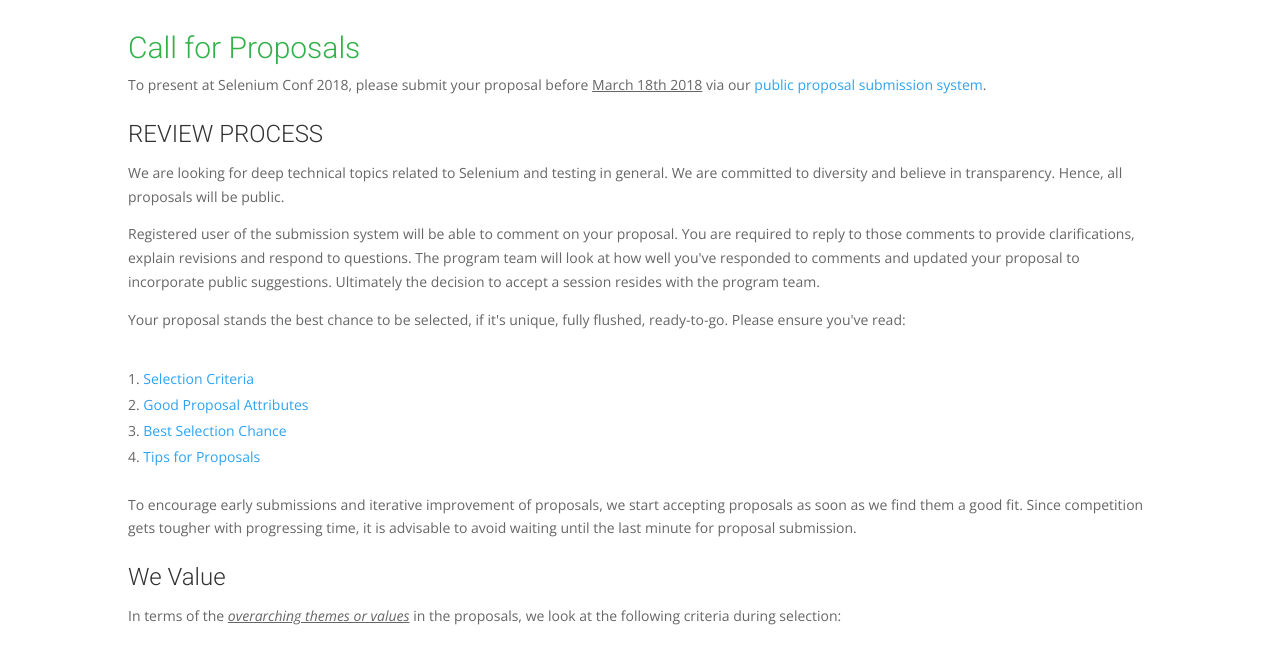
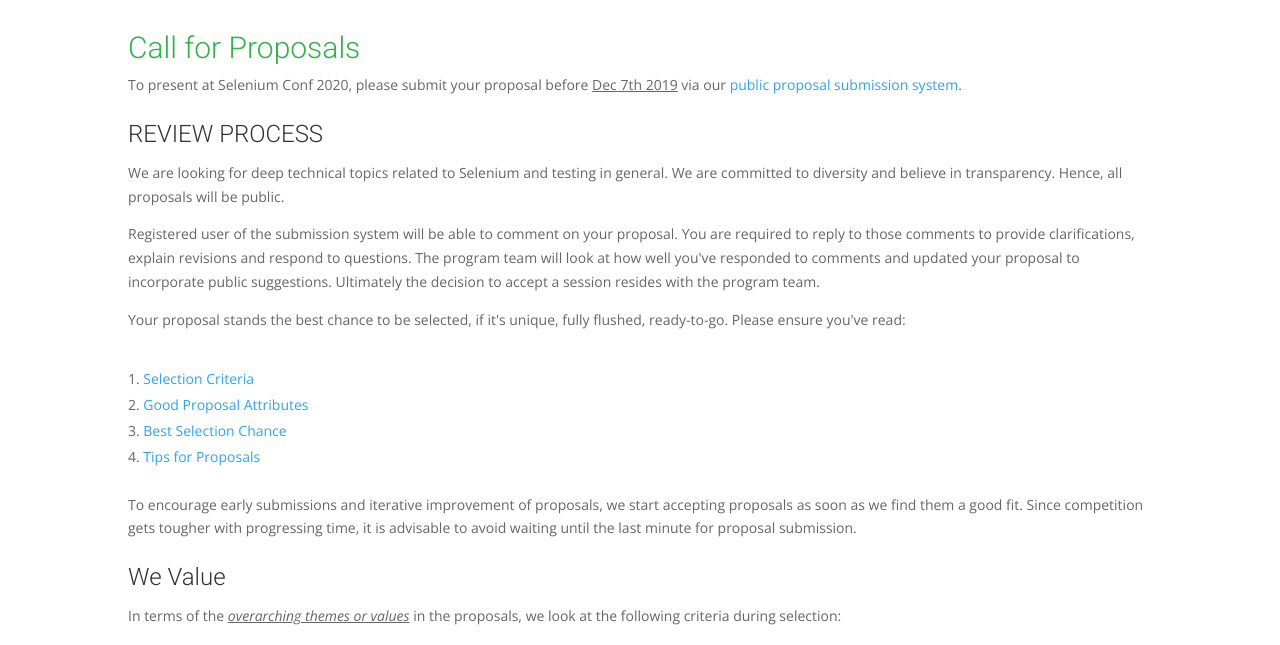
Before and after one commit to nashjain/selenium-conf-2020, a website: page speakers.html in a window 1280 px wide. Shown: the part 87-732 px from the top of the page. Drawn offline with nearby package versions, Linux system fonts and the light colour scheme.

Commit message:
fixed 2018 ref

```diff
--- a/speakers.html
+++ b/speakers.html
@@ -111,7 +111,7 @@
 
                         <div>
                             <a name="review-process"></a>
-                            <p>To present at Selenium Conf 2018, please submit your proposal before <span style="font-weight: 400; text-decoration: underline">March 18th 2018</span> via our <a href="https://confengine.com/selenium-conf-2018" target="_blank">public proposal submission system</a>.</p>
+                            <p>To present at Selenium Conf 2020, please submit your proposal before <span style="font-weight: 400; text-decoration: underline">Dec 7th 2019</span> via our <a href="https://confengine.com/selenium-conf-2020" target="_blank">public proposal submission system</a>.</p>
                         </div>
                         <div>
                             <h3>REVIEW PROCESS</h3>
```
